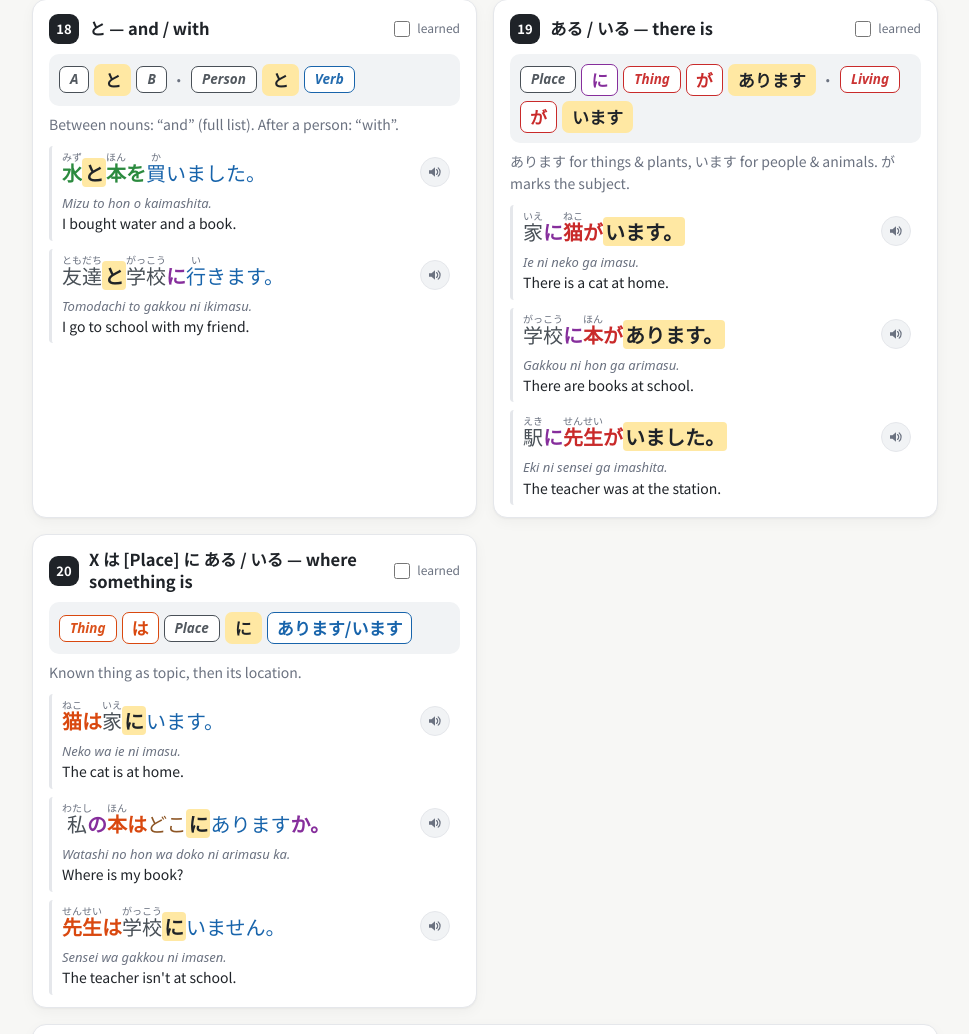
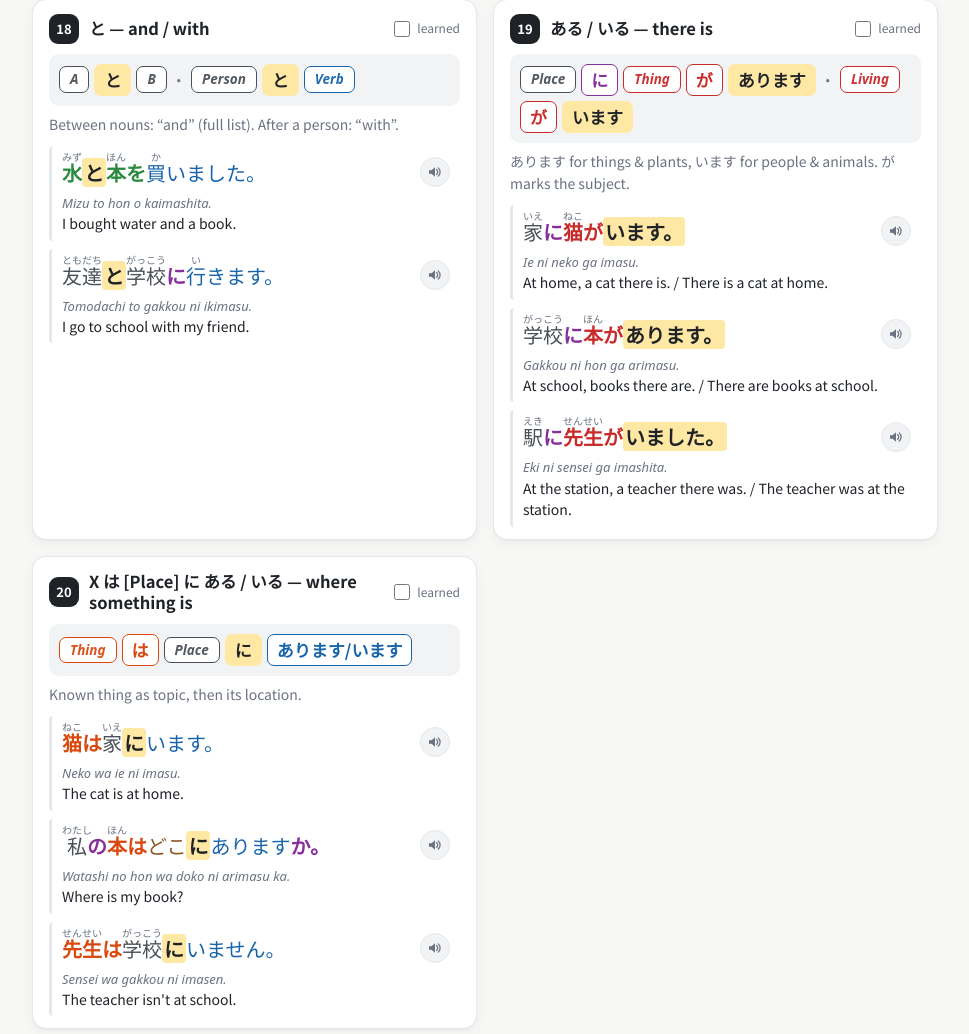
Before and after one commit to Cedric-Chassang/japanese-course, a plain HTML site: page index.html in a window 1280 px wide. Shown: the part 6010-7044 px from the top of the page, without its empty margins (304-1273 px from the left). Drawn offline with Linux system fonts and the light colour scheme.

Commit message:
Add word-for-word glosses to ある / いる examples (card 19)
Card 19 keeps each natural English sentence and puts a word-for-word gloss before it.

Co-authored-by: Cursor Agent <cursoragent@cursor.com>
Co-authored-by: Cedric-Chassang <Cedric-Chassang@users.noreply.github.com>

```diff
--- a/index.html
+++ b/index.html
@@ -284,9 +284,9 @@ const LEVELS=[
  ["o:{水|みず} g:と o:{本|ほん} o:を v:{買|か}いました。","I bought water and a book."],
  ["n:{友達|ともだち} g:と n:{学校|がっこう} p:に v:{行|い}きます。","I go to school with my friend."]]},
 {t:"ある / いる — there is",f:"n:[Place] p:に s:[Thing] s:が g:あります sep:· s:[Living] s:が g:います",e:"あります for things & plants, います for people & animals. が marks the subject.",x:[
- ["n:{家|いえ} p:に s:{猫|ねこ} s:が g:います。","There is a cat at home."],
- ["n:{学校|がっこう} p:に s:{本|ほん} s:が g:あります。","There are books at school."],
- ["n:{駅|えき} p:に s:{先生|せんせい} s:が g:いました。","The teacher was at the station."]]},
+ ["n:{家|いえ} p:に s:{猫|ねこ} s:が g:います。","At home, a cat there is. / There is a cat at home."],
+ ["n:{学校|がっこう} p:に s:{本|ほん} s:が g:あります。","At school, books there are. / There are books at school."],
+ ["n:{駅|えき} p:に s:{先生|せんせい} s:が g:いました。","At the station, a teacher there was. / The teacher was at the station."]]},
 {t:"X は [Place] に ある / いる — where something is",f:"t:[Thing] t:は n:[Place] g:に v:あります/います",e:"Known thing as topic, then its location.",x:[
  ["t:{猫|ねこ} t:は n:{家|いえ} g:に v:います。","The cat is at home."],
  ["n:{私|わたし} p:の t:{本|ほん} t:は q:どこ g:に v:あります p:か。","Where is my book?"],
```
